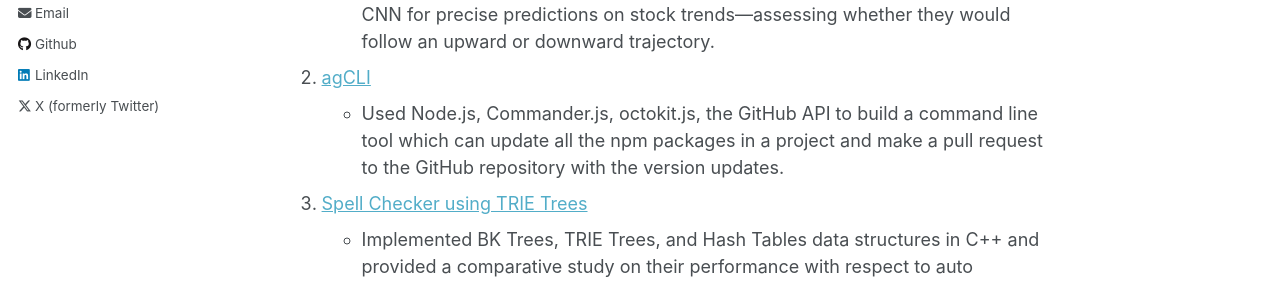
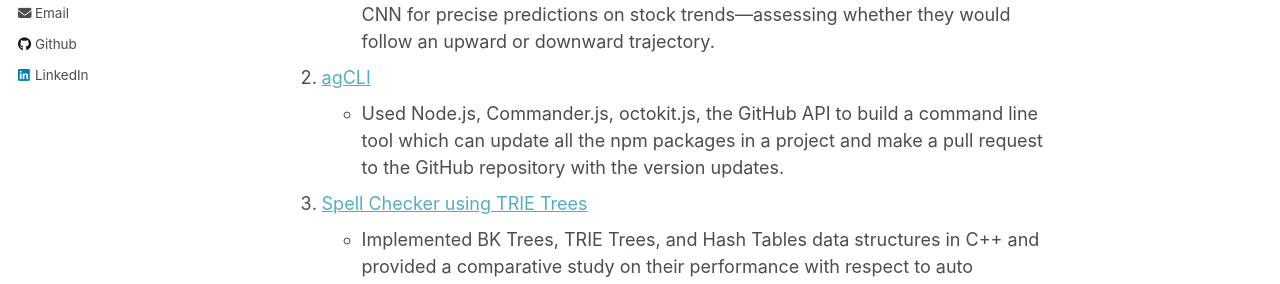
Before and after one commit to AbhinavGor/abhinavgor.github.io, a Jekyll site: the page built from _pages/about.md, in a window 1280 px wide. Shown: the part 459-743 px from the top of the page. Built offline with Jekyll 4.4.1, drawn with Linux system fonts in a browser that asks for light colours.

Commit message:
Update config

```diff
--- a/_config.yml
+++ b/_config.yml
@@ -28,7 +28,7 @@ author:
   location         : "Tempe, AZ"
   employer         : "Arizona State University"
   uri              : "https://abhinavgorantla.me"
-  email            : "agorant2@asu.edu"
+  email            : "agorantla@asu.edu"
 
   # Academic websites
   arxiv            : # URL - Update with the correct link to your profile
@@ -64,7 +64,7 @@ author:
   steam            : # Username
   telegram         : # URL
   tumblr           : # Username
-  twitter          : "asteroidc0ffee"  # Replace this with your X / Twitter handle
+  twitter          : #"asteroidc0ffee"  # Replace this with your X / Twitter handle
   vine             : # Username
   weibo            : # Username
   wikipedia        : # Username
```
